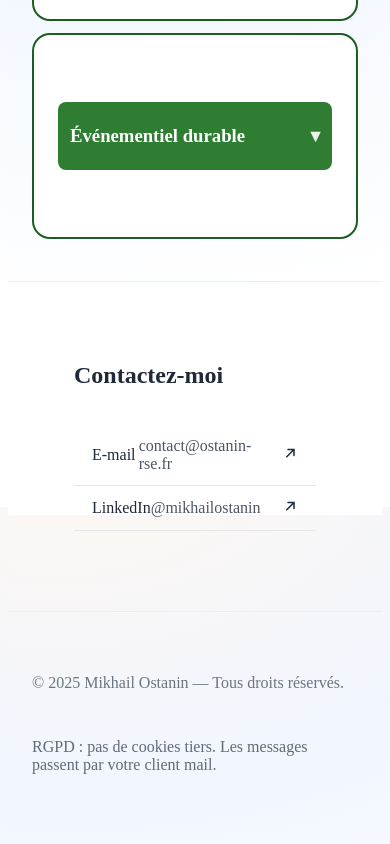
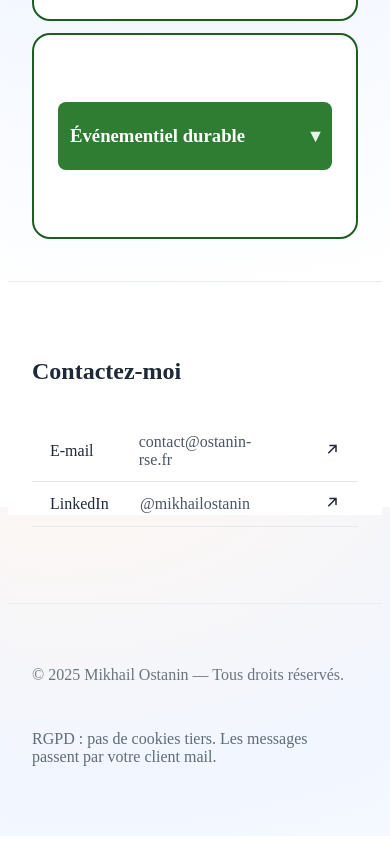
Before and after one commit to OstMik/1-Project, a plain HTML site: page index.html in a window 390 px wide. Shown: the part 3713-4557 px from the top of the page. Drawn offline with Linux system fonts and the light colour scheme.

Commit message:
Align contact section spacing with services

```diff
--- a/style.css
+++ b/style.css
@@ -316,7 +316,7 @@ a{color:inherit;text-decoration:none}
 
 /* Индивидуальные твики при желании (можно удалить/оставить) */
 #services.mo-section{ padding: clamp(24px, 5vw, 36px) 0; }
-#contact.mo-section{  padding: clamp(var(--section-y-min), 6vw, var(--section-y-max)) var(--space-l); }
+#contact.mo-section{ padding: clamp(24px, 5vw, 36px) 0; }
 
 /* На очень больших экранах не раздуваем слишком сильно */
 @media (min-width: 1400px){
@@ -617,7 +617,7 @@ input, textarea, select, button { font: inherit; }
 }
 
 .contact-container {
-  padding: var(--space-s) var(--space-m);
+  padding: var(--space-s) 0;
   max-width: var(--maxw);
   margin: 0 auto;
 }
@@ -697,6 +697,6 @@ input, textarea, select, button { font: inherit; }
 }
 
 @media (max-width: 640px) {
-  .contact-container { padding: var(--space-m); }
+  .contact-container { padding: var(--space-m) 0; }
   .contact-link { padding: var(--space-s) var(--space-m); border-radius: var(--radius); }
 }
```
